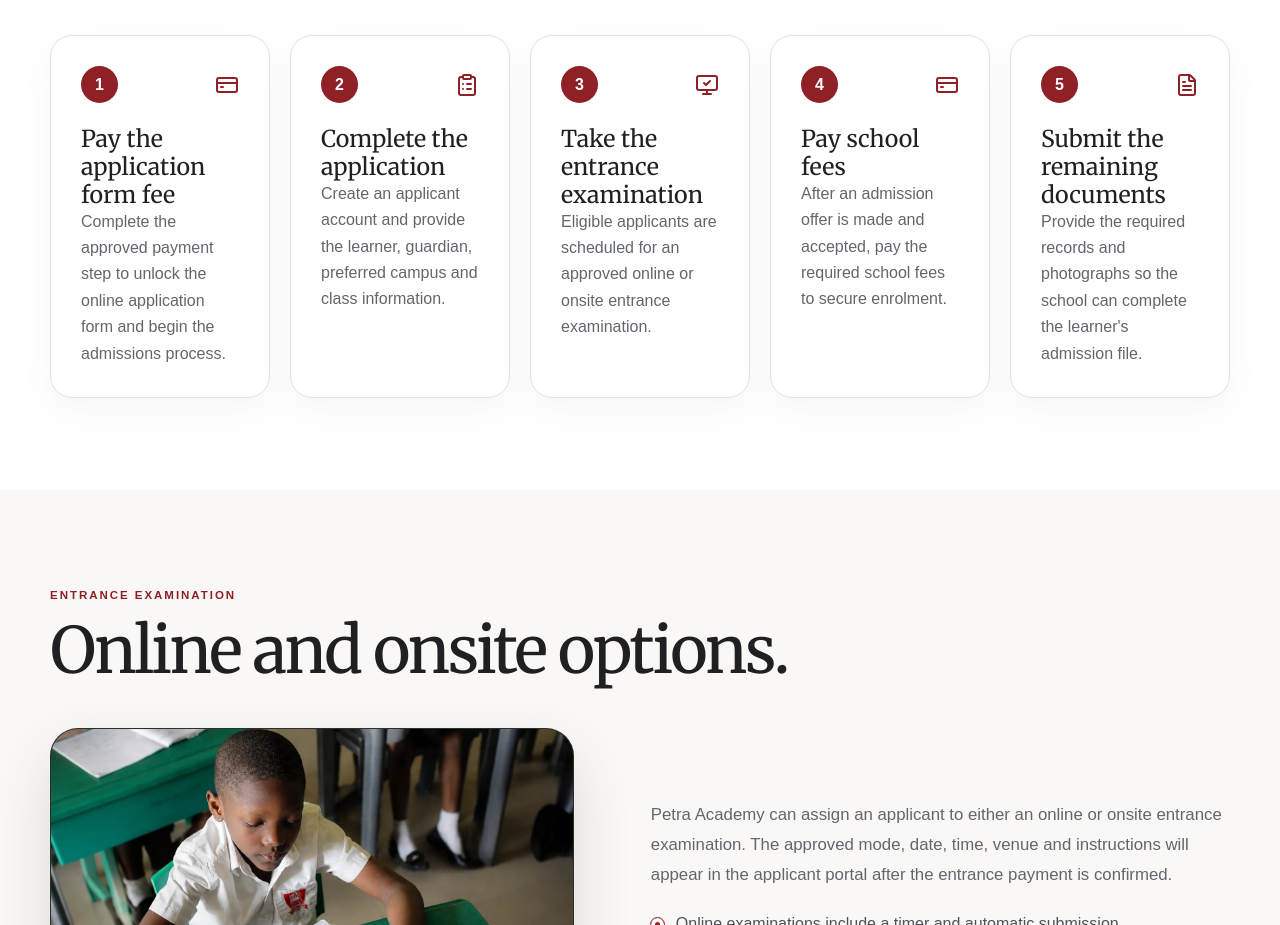
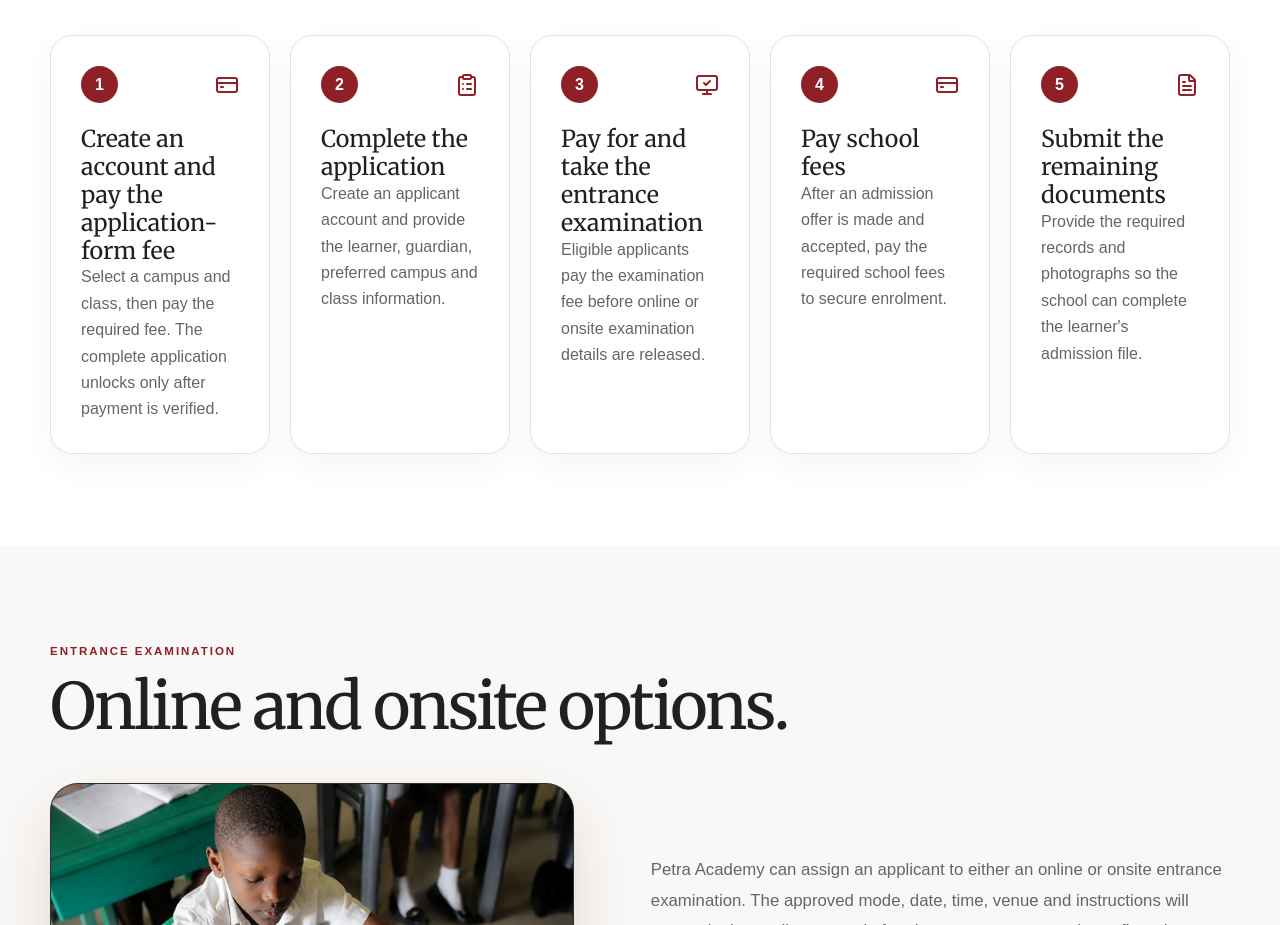
Before and after one commit to petraacademy14-cloud/petra_LMS, a Next.js app: page /admissions in a window 1280 px wide. Shown: the part 906-1831 px from the top of the page. Built offline with nearby package versions, Linux system fonts and the light colour scheme; no server answers; the database is empty.

Commit message:
Align the five admissions stages with payment gating

```diff
--- a/src/app/(marketing)/admissions/page.tsx
+++ b/src/app/(marketing)/admissions/page.tsx
@@ -23,8 +23,8 @@ export const metadata: Metadata = {
 
 const steps = [
   [
-    "Pay the application form fee",
-    "Complete the approved payment step to unlock the online application form and begin the admissions process.",
+    "Create an account and pay the application-form fee",
+    "Select a campus and class, then pay the required fee. The complete application unlocks only after payment is verified.",
     CreditCard,
   ],
   [
@@ -33,8 +33,8 @@ const steps = [
     ClipboardList,
   ],
   [
-    "Take the entrance examination",
-    "Eligible applicants are scheduled for an approved online or onsite entrance examination.",
+    "Pay for and take the entrance examination",
+    "Eligible applicants pay the examination fee before online or onsite examination details are released.",
     MonitorCheck,
   ],
   [
```
